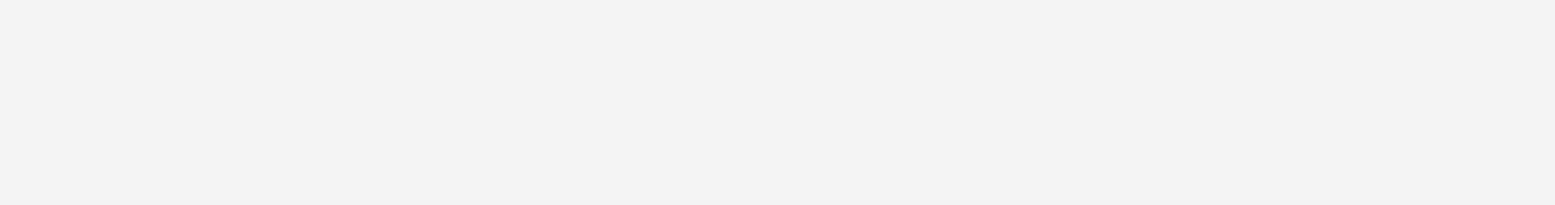
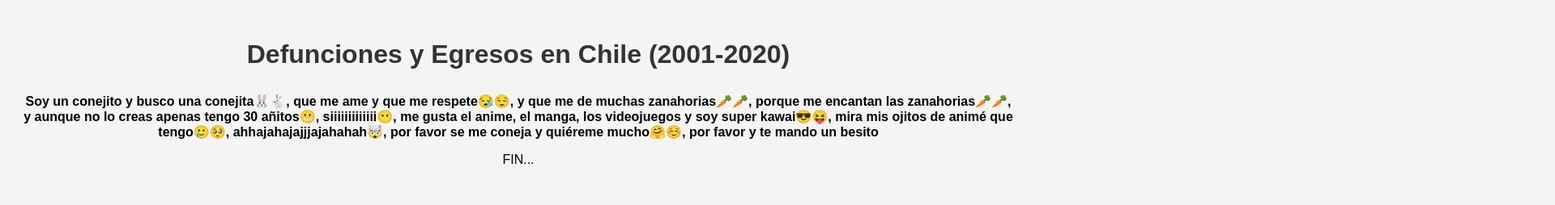
Before and after one commit to siwikiwi/ATDC--imt2200, a plain HTML site: page index.html in a window 1280 px wide. Shown: the top 254 px of the page at 81% size, 1920 px wide, since content can reach past the window. Drawn offline with Linux system fonts and the light colour scheme.

Commit message:
Actualicé index.html con nuevos contenidos

```diff
--- a/index.html
+++ b/index.html
@@ -3,12 +3,12 @@
 <head>
     <meta charset="UTF-8">
     <meta name="viewport" content="width=device-width, initial-scale=1.0">
-    <title>Trabajo de ciencias de datos </title>
+    <title>Defunciones y Egresos en chile </title>
     <style>
         body {
             font-family: Arial, sans-serif;
             text-align: center;
-            padding: 200000px;
+            padding: 20px;
             background-color: #f4f4f4;
         }
         img {
@@ -27,7 +27,7 @@
 </head>
 <body>
 
-    <h1>Proyecto X ciencias de datos</h1>
+    <h1>Defunciones y Egresos en Chile (2001-2020)</h1>
 
     <div class="descripcion">
         <p><b>Soy un conejito y busco una conejita🐰🐇, que me ame y que me respete😪😌, y que me de muchas zanahorias🥕🥕, porque me encantan las zanahorias🥕🥕, y aunque no lo creas apenas tengo 30 añitos😬, siiiiiiiiiiiii😶, me gusta el anime, el manga, los videojuegos y soy super kawai😎😝, mira mis ojitos de animé que tengo🥲🥺, ahhajahajajjjajahahah🤯, por favor se me coneja y quiéreme mucho🤗☺️, por favor y te mando un besito</b></p>
```
